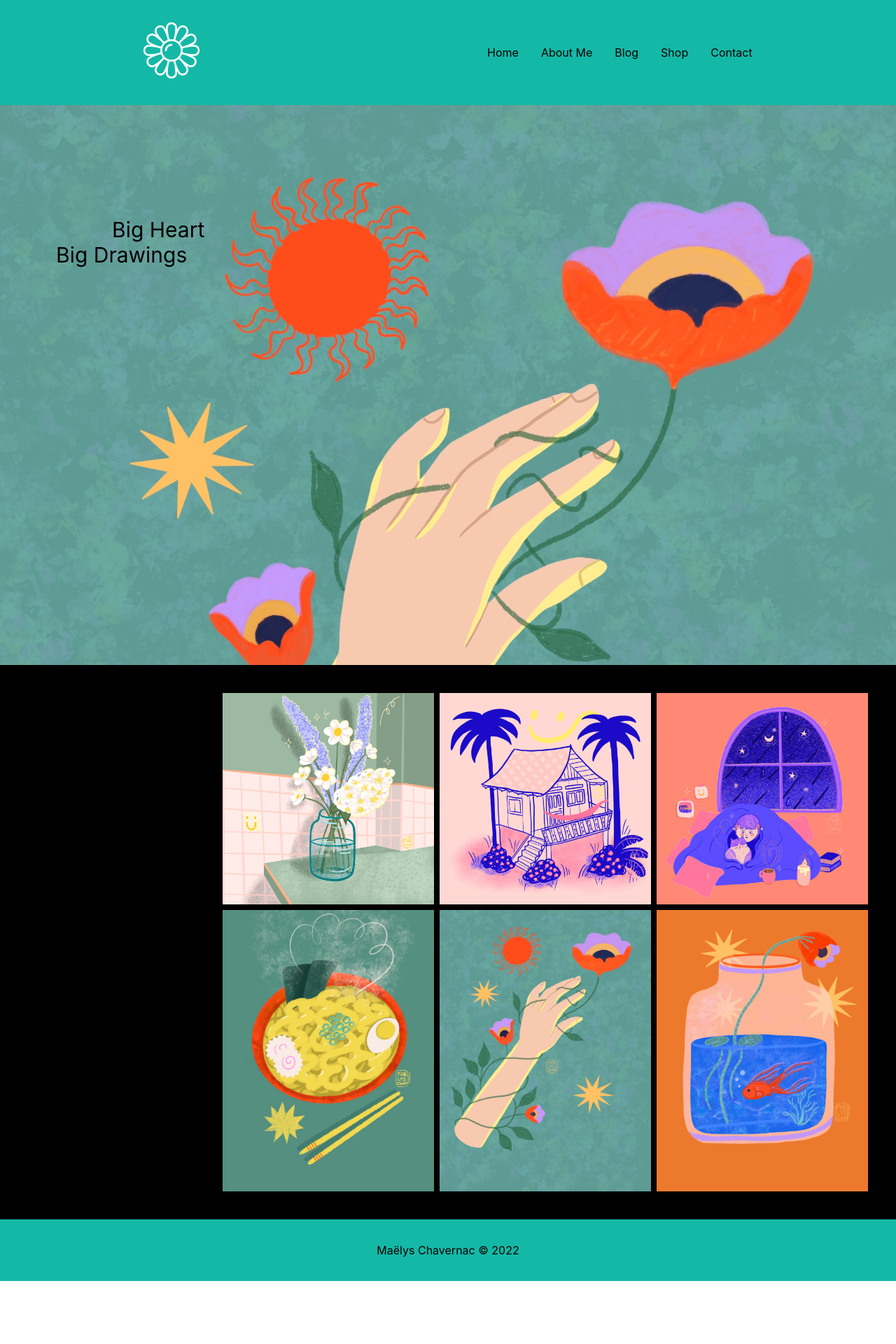
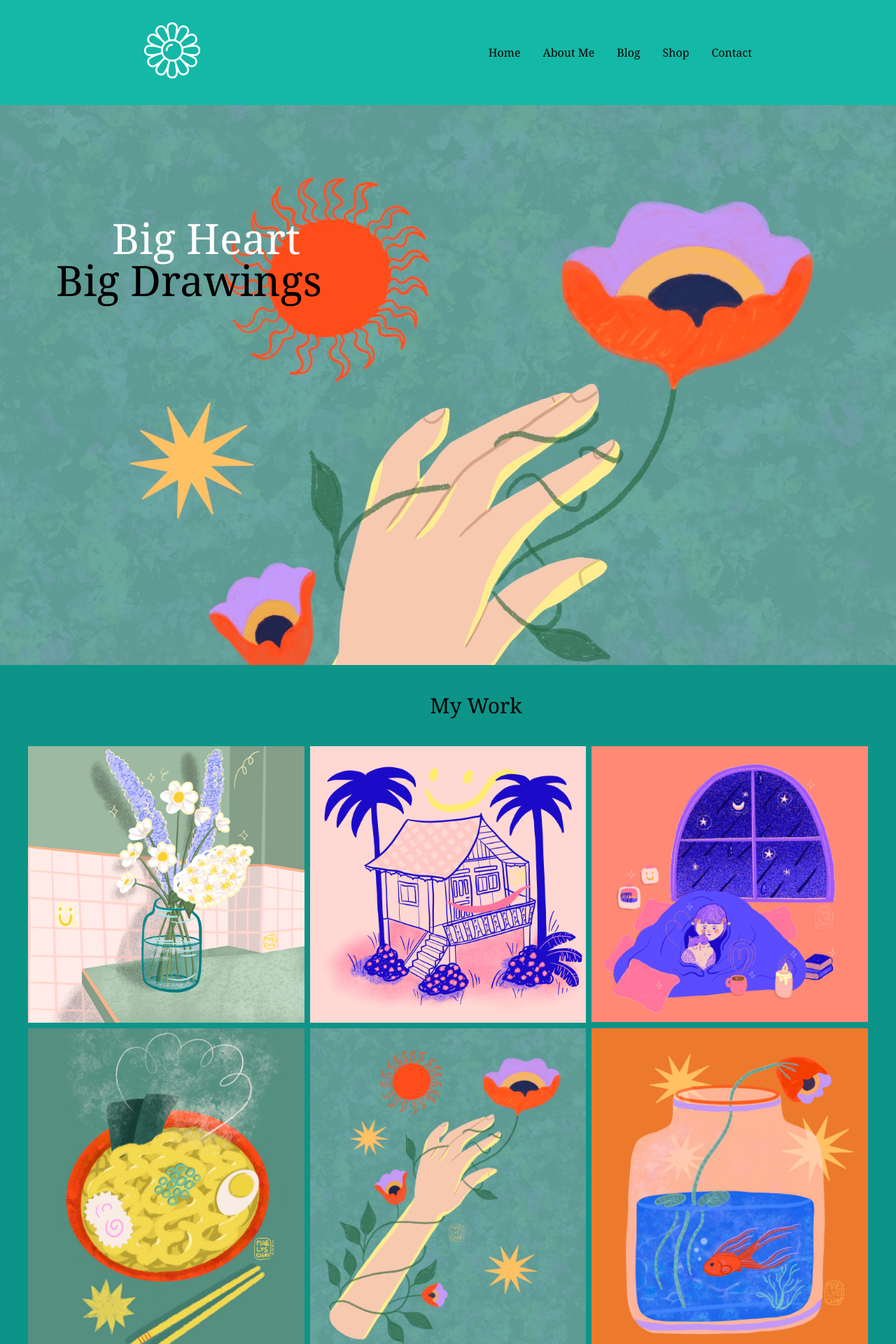
Before and after one commit to philsmithies/maelys_portfolio, a Next.js app in the folder web/: page / in a window 1280 px wide. Shown: the top 1920 px of the page at 70% size. Before the commit the page ends 1830 px from the top, so only its background shows below. Built offline with nearby package versions, Linux system fonts and the light colour scheme.

Commit message:
about page and motion init

```diff
--- a/web/components/Footer.js
+++ b/web/components/Footer.js
@@ -3,7 +3,9 @@ import React from "react";
 const Footer = () => {
   return (
     <footer class="container flex justify-around py-8 mx-auto bg-teal-500 w-screen">
-      <h2 className="text-white-800">Maëlys Chavernac &copy; 2022</h2>
+      <h2 className="text-white-800 font-serif">
+        Maëlys Chavernac &copy; 2022
+      </h2>
     </footer>
   );
 };
--- a/web/components/HomePageGrid.js
+++ b/web/components/HomePageGrid.js
@@ -1,24 +1,26 @@
 const HomePageGrid = () => {
   return (
-    <div className="bg-black h-fit flex items-center flex-col lg:flex-row mx-auto w-full pt-10">
-      <h1 className="mt-20 mb-10 lg:ml-20 text-3xl">More text and niceness</h1>
-      <div class="container mx-auto space-y-2 lg:space-y-0 lg:gap-2 lg:grid lg:grid-cols-3 lg:mr-10 sm:max-w-md lg:max-w-max pb-10">
-        <div class="w-full rounded">
+    <div className="bg-teal-600 h-fit flex items-center flex-col mx-auto w-full pt-10">
+      <h1 className="mt-20 lg:mt-0 mb-10 lg:ml-20 text-3xl font-serif">
+        My Work
+      </h1>
+      <div class="container mx-auto space-y-2 lg:space-y-0 lg:gap-2 lg:grid lg:grid-cols-3 sm:max-w-md lg:max-w-max lg:pr-10 lg:pl-10 pb-10">
+        <div class="w-full rounded hover:opacity-50 hover:cursor-pointer">
           <img src="/images/portfolio2.jpg" alt="image" />
         </div>
-        <div class="w-full rounded">
+        <div class="w-full rounded hover:opacity-50 hover:cursor-pointer">
           <img src="/images/portfolio3.jpg" alt="image" />
         </div>
-        <div class="w-full rounded">
+        <div class="w-full rounded hover:opacity-50 hover:cursor-pointer">
           <img src="/images/portfolio4.jpg" alt="image" />
         </div>
-        <div class="w-full rounded">
+        <div class="w-full rounded hover:opacity-50 hover:cursor-pointer">
           <img src="/images/portfolio7.jpg" alt="image" />
         </div>
-        <div class="w-full rounded">
+        <div class="w-full rounded hover:opacity-50 hover:cursor-pointer">
           <img src="/images/portfolio8.jpg" alt="image" />
         </div>
-        <div class="w-full rounded">
+        <div class="w-full rounded hover:opacity-50 hover:cursor-pointer">
           <img src="/images/portfolio9.jpg" alt="image" />
         </div>
       </div>
--- /dev/null
+++ b/web/components/Motion.js
@@ -0,0 +1,11 @@
+import React from "react";
+
+const Motion = () => {
+  return (
+    <div>
+      <h1>Motion here</h1>
+    </div>
+  );
+};
+
+export default Motion;
--- a/web/components/Navbar.js
+++ b/web/components/Navbar.js
@@ -21,11 +21,11 @@ const Navbar = () => {
           className="self-end justify-self-center"
         />
       </div>
-      <div class="space-x-8 flex items-center">
-        <a href="" className="hover:text-teal-600">
+      <div class="space-x-8 flex items-center font-serif">
+        <a href="/" className="hover:text-teal-600">
           Home
         </a>
-        <a href="" className="hover:text-teal-600">
+        <a href="/About" className="hover:text-teal-600">
           About Me
         </a>
         <a href="" className="hover:text-teal-600">
--- a/web/package.json
+++ b/web/package.json
@@ -13,6 +13,7 @@
     "@sanity/block-content-to-react": "^3.0.0",
     "@sanity/client": "^2.23.2",
     "@sanity/image-url": "^1.0.1",
+    "framer-motion": "^6.0.0",
     "groq": "^2.15.0",
     "next": "12.0.7",
     "next-sanity": "^0.4.0",
--- /dev/null
+++ b/web/pages/About.js
@@ -0,0 +1,25 @@
+import Image from "next/image";
+import Head from "next/head";
+import Navbar from "../components/Navbar";
+import Footer from "../components/Footer";
+import HomePageGrid from "../components/HomePageGrid";
+
+const About = () => {
+  return (
+    <>
+      <Head>
+        <title>Maëlys Cha: Illustrator</title>
+        <meta name="viewport" content="initial-scale=1.0, width=device-width" />
+      </Head>
+      <div>
+        <div className="bg-teal-500">
+          <Navbar />
+        </div>
+
+        <h1>About</h1>
+      </div>
+    </>
+  );
+};
+
+export default About;
--- a/web/pages/index.js
+++ b/web/pages/index.js
@@ -8,7 +8,7 @@ const Index = () => {
   return (
     <>
       <Head>
-        <title>Maëlys Chavernac</title>
+        <title>Maëlys Cha: Illustrator</title>
         <meta name="viewport" content="initial-scale=1.0, width=device-width" />
       </Head>
       <div className="bg-teal-500">
@@ -16,8 +16,10 @@ const Index = () => {
       </div>
       <div className="flex flex-col">
         <div className="w-full h-screen bg-cover bg-[url('/images/portfolio8.jpg')] top-[200px]">
-          <h1 className="text-3xl pl-40 pt-40">Big Heart</h1>
-          <h1 className="text-3xl pl-20">Big Drawings</h1>
+          <h1 className="text-6xl pl-40 pt-40 font-serif text-white">
+            Big Heart
+          </h1>
+          <h1 className="text-6xl pl-20 font-serif">Big Drawings</h1>
         </div>
         <HomePageGrid />
         <div className="bg-teal-500">
```
Also changed, not shown: 1 other file (tests, documents, lock files or other folders).
